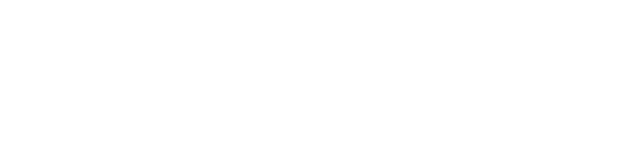
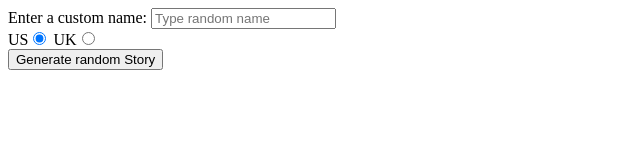
Before and after one commit to MelchizedekMunene/STORY-GENERATOR, a plain HTML site: page index.html in a window 1280 px wide. Shown: the whole page, without its empty margins (0-640 px from the left). Drawn offline with Linux system fonts and the light colour scheme.

Commit message:
Web Application structure

```diff
--- a/index.html
+++ b/index.html
@@ -3,9 +3,25 @@
 <head>
     <meta charset="UTF-8">
     <meta name="viewport" content="width=device-width, initial-scale=1.0">
+    <link rel="stylesheet" href="styling.css">
     <title>Silly Story Generator</title>
 </head>
+
 <body>
-
+    <div>
+        <label for="customname">Enter a custom name: </label>
+        <input id="customname" type="text" placeholder="Type random name" />
+    </div>
+    <div>
+        <label for="us">US</label><input id="us" type="radio" name="ukus" value="us" checked />
+        <label for="uk">UK</label><input id="uk" type="radio" name="ukus" value="uk" />
+    </div>
+    <div>
+        <button class="randomize">Generate random Story</button>
+    </div>
+    <div>
+        <p class="story"></p>
+        <script src="main.js"></script>
+    </div>
 </body>
 </html>
```
